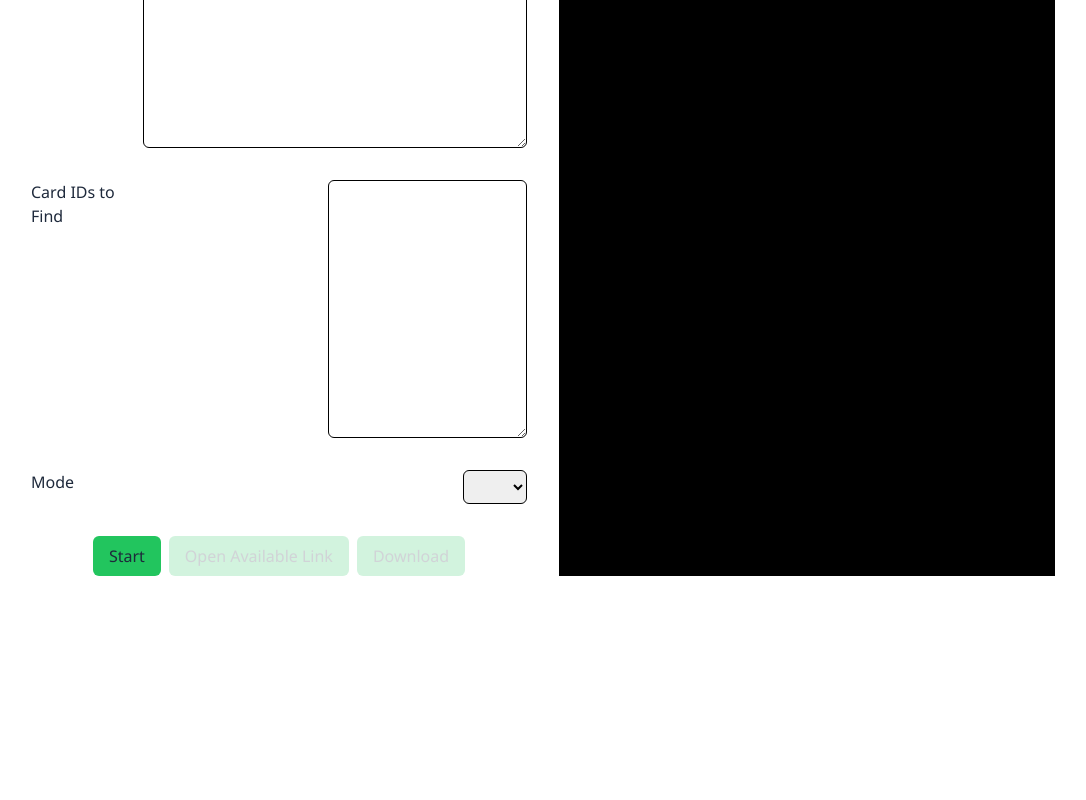
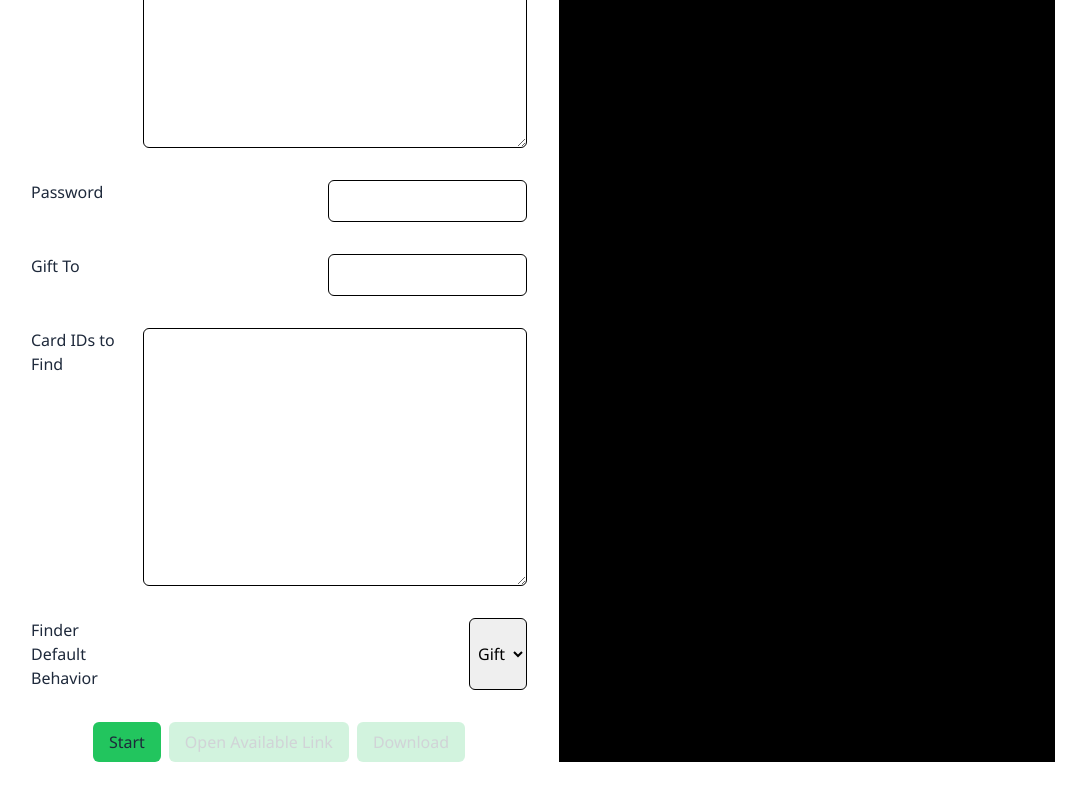
Before and after one commit to Kractero/hare, a SvelteKit app: page /tools/finder in a window 1280 px wide. Shown: the part 564-1364 px from the top of the page, without its empty margins (113-1199 px from the left). Before the commit the page ends 1228 px from the top, so only its background shows below. Built offline with nearby package versions, Linux system fonts and the light colour scheme.

Commit message:
jdj: skip empty decks, allow cardcount

```diff
--- a/src/routes/tools/finder/+page.svelte
+++ b/src/routes/tools/finder/+page.svelte
@@ -8,12 +8,15 @@
 	import Head from '$lib/component/Head.svelte';
 	import { loadLocalStorage } from '$lib/loadLocalStorage';
 	import Input from '$lib/component/Input.svelte';
+	import Select from '$lib/component/Select.svelte';
+	import Textarea from '$lib/component/Textarea.svelte';
+	import type { Card } from '$lib/types';
 	const abortController = new AbortController();
 	let progress = "";
 	let main = '';
 	let puppets = '';
 	let finderlist = '';
-	let mode = 'Gift';
+	let finderMode = 'Gift';
 	let openNewLinkArr: Array<string> = [];
 	let counter = 0;
 	let junkHtml = '';
@@ -22,7 +25,7 @@
 	let stopped = false;
 	let password = "";
 	let giftee = "";
-	onMount(() => ({puppets, main, finderlist, mode, password, giftee} = loadLocalStorage(["stationPuppets", "stationMain", "stationFinderList", "stationFinderDefault", "stationPassword", "stationGiftee"])));
+	onMount(() => ({puppets, main, finderlist, finderMode, password, giftee} = loadLocalStorage(["stationPuppets", "stationMain", "stationFinderList", "stationFinderDefault", "stationPassword", "stationGiftee"])));
 	onDestroy(() => abortController.abort());
 
 	async function finder(main: string, puppets: string) {
@@ -52,14 +55,15 @@
 				);
 				const xml = await response.text();
 				const xmlDocument = parser.parse(xml);
-				const cards = xmlDocument.CARDS.DECK.CARD;
+				const cards: Array<Card> = xmlDocument.CARDS.DECK.CARD;
                 const matches = finderlist.split('\n')
+				if (cards) {
 					for (let j = 0; j < cards.length; j++) {
 						const id = cards[j].CARDID;
 						const season = cards[j].SEASON
 						if (matches.includes(String(id))) {
 							progress += `<p class="text-green-400">Found S${season} ${id} on ${puppetsList[i]}</p>`;
-						if (mode === "Gift") {
+							if (finderMode === "Gift") {
 								let token = ""
 								const prepare = await fetch(
 									`https://www.nationstates.net/cgi-bin/api.cgi/?nation=${nation}&cardid=${id}&season=${season}&to=${giftee}&mode=prepare&c=giftcard`,
@@ -89,7 +93,6 @@
 								} else {
 									progress += `<p class="text-red-400">${nation} failed to gift ${id} to ${giftee}`;
 								}
-							return;
 							} else {
 								progress += `<p class="text-green-400">${nation} owns ${id}!`;
 								openNewLinkArr = [
@@ -101,6 +104,9 @@
 								}</p></td><td><p><a target="_blank" href="https://www.nationstates.net/page=deck/container=${nation}/nation=${nation}/card=${id}/season=${season}/User_agent=${main}Script=JunkDaJunk/Author_Email=NSWA9002@gmail.com/Author_discord=9003/Author_main_nation=9003/autoclose=1\n">Link to Card</a></p></td></tr>\n`;
 							}
 						}
+					}
+				} else {
+					progress += `<p class="text-blue-400">It is likely ${nation} has 0 cards, skipping!`
 				}
 			} catch (err) {
 				progress += `<p class="text-red-400">Error processing ${nation} with ${err}</p>`;
@@ -125,31 +131,14 @@
 
 <div class="lg:w-[1024px] lg:max-w-5xl flex flex-col lg:flex-row gap-8 break-normal">
 	<form on:submit|preventDefault={() => finder(main, puppets)} class="flex flex-col gap-8">
-		<InputCredentials bind:main bind:puppets authenticated={mode === "Gift" ? true : false} />
-		{#if mode === "Gift"}
+		<InputCredentials bind:main bind:puppets authenticated={finderMode === "Gift" ? true : false} />
+		{#if finderMode === "Gift"}
 			<Input text={`Gift To`} bind:bindValue={giftee} forValue="giftee" required={true} />
 		{/if}
-		<div class="flex gap-4 justify-between max-w-lg">
-			<label class="w-24" for="regions">Card IDs to Find</label>
-			<textarea
-				name="regions"
-				id="regions"
-				rows="10"
-				bind:value={finderlist}
-				class="text-right text-black p-2 max-w-xs rounded-md border border-black dark:border-none"
-			/>
-		</div>
-		<div class="flex gap-4 justify-between max-w-lg">
-			<label class="w-24" for="mode">Mode</label>
-			<select
-				name="mode"
-				id="mode"
-				bind:value={mode}
-				class="text-black p-1 w-16 rounded-md border border-black dark:border-none"
-			>
-				<option value="Gift" selected>Gift</option>
-				<option value="View">View</option>
-			</select>
+		<Textarea text="Card IDs to Find" bind:bindValue={finderlist} forValue="find" required />
+        <div class="flex flex-col lg:flex-row gap-4 justify-between max-w-lg">
+            <label class="w-24" for="jdj">Finder Default Behavior</label>
+			<Select bind:mode={finderMode} options={['Gift', 'Sell']} />
         </div>
 		<div class="max-w-lg flex justify-center gap-2">
 			<button
--- a/src/routes/tools/junkdajunk/+page.svelte
+++ b/src/routes/tools/junkdajunk/+page.svelte
@@ -12,6 +12,8 @@
 	import Buttons from '$lib/component/Buttons.svelte';
 	const abortController = new AbortController();
 	import type { Card } from '$lib/types';
+	import Select from '$lib/component/Select.svelte';
+	import Textarea from '$lib/component/Textarea.svelte';
 	let progress: "";
 	let main = '';
 	let giftee = '';
@@ -68,8 +70,8 @@
 				await sleep(700);
 				progress += `<p class="font-semibold">Processing ${nation} ${i + 1}/${puppetsList.length} puppets</p>`;
 				const xmlDocument = await parseXML(`https://www.nationstates.net/cgi-bin/api.cgi/?nationname=${nation}&q=cards+deck`, main);
-				const cards: Array<Card> = xmlDocument.CARDS.DECK.CARD;
-				if (cards.length > Number(cardcount)) {
+				const cards: Array<Card> = xmlDocument.CARDS.DECK.CARDS;
+				if (cards && cards.length > Number(cardcount)) {
 					for (let i = 0; i < cards.length; i++) {
 						const id = cards[i].CARDID;
 						const season = cards[i].SEASON;
@@ -179,7 +181,8 @@
 						}
 					}
 				} else {
-						progress += `<p class="text-blue-400">${nation} has less cards than ${cardcount}, skipping!`
+					if (cardcount) progress += `<p class="text-blue-400">${nation} has less cards than ${cardcount}, skipping!`
+					else progress += `<p class="text-blue-400">It is likely ${nation} has 0 cards, skipping!`
 				}
 			} catch (err) {
 				progress += `<p class="text-red-400">Error processing ${nation} with ${err}</p>`;
@@ -213,34 +216,17 @@
 		{#if jdjMode === "Gift"}
 			<Input text={`Gift To`} bind:bindValue={giftee} forValue="giftee" required={true} />
 		{/if}
-		<div class="flex gap-4 justify-between max-w-lg">
-			<label class="w-24" for="regions">Regional Whitelist</label>
-			<textarea
-				name="regions"
-				id="regions"
-				rows="10"
-				bind:value={regionalwhitelist}
-				class="text-right text-black p-2 max-w-xs rounded-md border border-black dark:border-none"
-			/>
-		</div>
+		<Textarea text="Regional Whitelist" bind:bindValue={regionalwhitelist} forValue="regions" />
 		<Input text={`Card Count Threshold`} bind:bindValue={cardcount} forValue="card" />
 		<Input text={`Owner Count Threshold`} bind:bindValue={ownercount} forValue="owner" />
 		<div class="flex gap-4 justify-between max-w-lg">
 			<p class="w-24">Rarity Threshold</p>
 			<Rarities bind:rarities={rarities} />
 		</div>
-		<div class="flex gap-4 justify-between max-w-lg">
-			<label class="w-24" for="mode">Mode</label>
-			<select
-				name="mode"
-				id="mode"
-				bind:value={jdjMode}
-				class="text-black p-1 w-16 rounded-md border border-black dark:border-none"
-			>
-				<option value="Gift" selected>Gift</option>
-				<option value="Sell">Sell</option>
-			</select>
-		</div>
+        <div class="flex flex-col lg:flex-row gap-4 justify-between max-w-lg">
+            <label class="w-24" for="jdj">JDJ Default Behavior</label>
+			<Select bind:mode={jdjMode} options={['Gift', 'Sell']} />
+        </div>
 		<Buttons>
 			<button
 				type="button"
```
Lines whose indentation alone changed are shown as unchanged.
